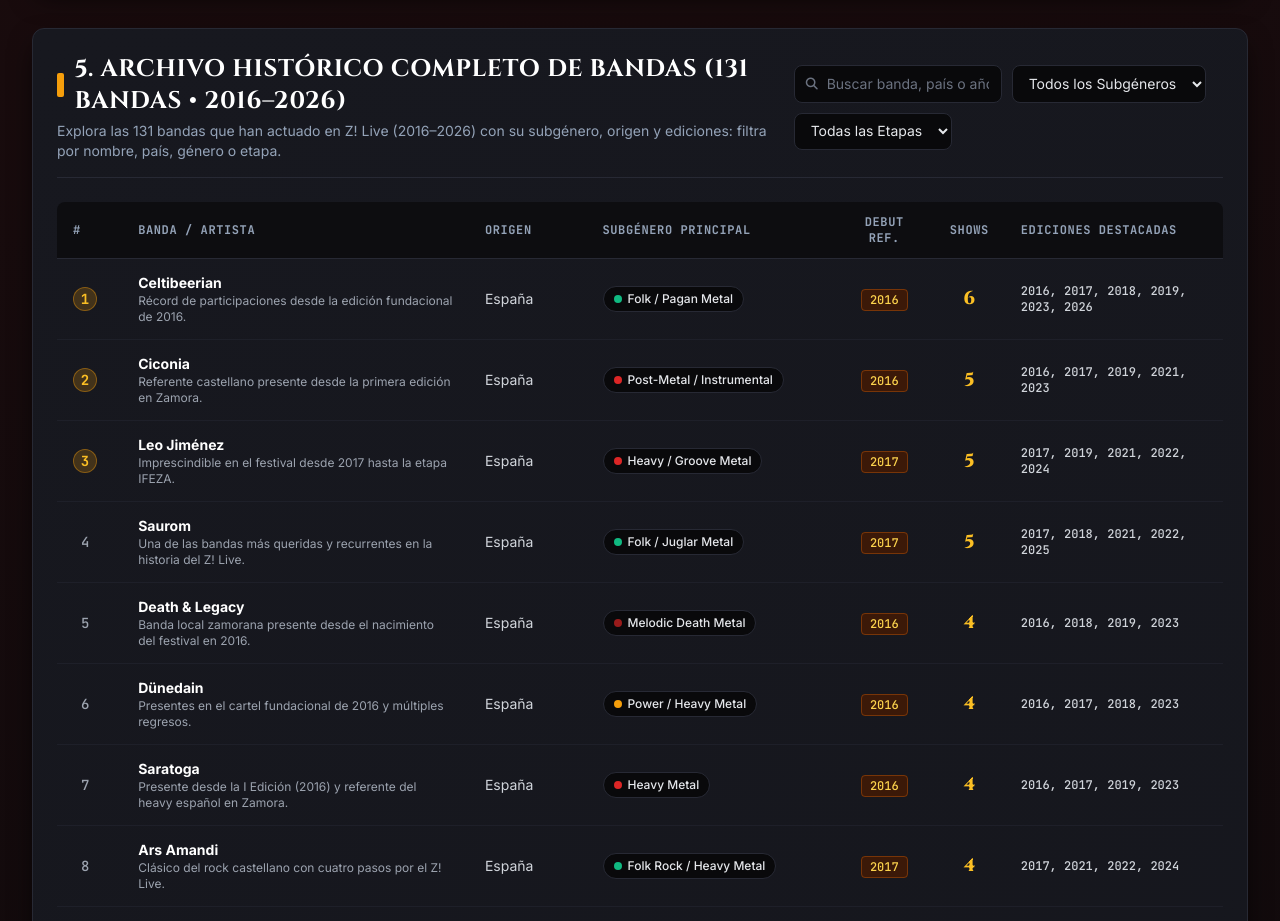
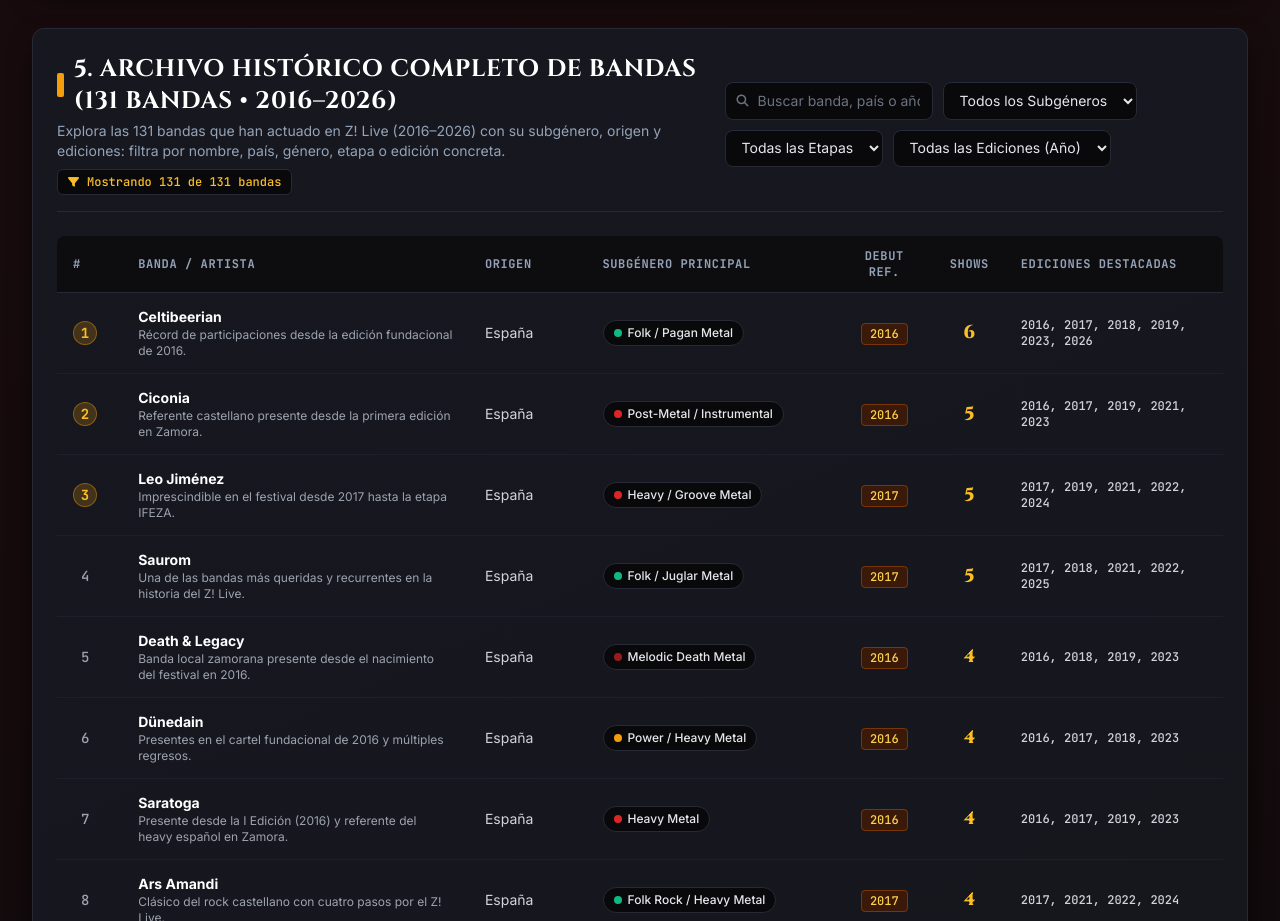
Before and after one commit to jezabelabernal/Z-Live-Zamora-Analytics, a plain HTML site: page index.html in a window 1280 px wide. Shown: the part 3300-4221 px from the top of the page. Drawn offline with nearby package versions, Linux system fonts and the light colour scheme.

Commit message:
Actualización 21:25 19/11/26
Actualización de histórico de bandas a 131

```diff
--- a/index.html
+++ b/index.html
@@ -585,8 +585,12 @@
                         </h2>
                     </div>
                     <p class="text-xs sm:text-sm text-zlive-steel mt-1">
-                        Explora las 131 bandas que han actuado en Z! Live (2016–2026) con su subgénero, origen y ediciones: filtra por nombre, país, género o etapa.
+                        Explora las 131 bandas que han actuado en Z! Live (2016–2026) con su subgénero, origen y ediciones: filtra por nombre, país, género, etapa o edición concreta.
                     </p>
+                    <div class="mt-2 inline-flex items-center gap-2 px-2.5 py-1 rounded-md bg-zlive-black border border-zlive-border text-xs font-mono text-amber-400">
+                        <i class="fa-solid fa-filter text-[11px]"></i>
+                        <span id="bands-count-indicator">Mostrando 131 de 131 bandas</span>
+                    </div>
                 </div>
 
                 <div class="flex flex-col sm:flex-row flex-wrap gap-2.5">
@@ -622,6 +626,24 @@
                         <option value="ALL">Todas las Etapas</option>
                         <option value="2010s">2016–2019</option>
                         <option value="2020s">2022–2026</option>
+                    </select>
+
+                    <select
+                        id="year-filter"
+                        onchange="filterBandsTable()"
+                        class="px-3 py-2 bg-zlive-black border border-zlive-border rounded-lg text-xs sm:text-sm text-gray-200 focus:outline-none focus:border-amber-500 transition cursor-pointer"
+                    >
+                        <option value="ALL">Todas las Ediciones (Año)</option>
+                        <option value="2026">Edición 2026</option>
+                        <option value="2025">Edición 2025</option>
+                        <option value="2024">Edición 2024</option>
+                        <option value="2023">Edición 2023</option>
+                        <option value="2022">Edición 2022</option>
+                        <option value="2021">Edición 2021 (Z! Live On)</option>
+                        <option value="2019">Edición 2019</option>
+                        <option value="2018">Edición 2018</option>
+                        <option value="2017">Edición 2017</option>
+                        <option value="2016">Edición 2016</option>
                     </select>
                 </div>
             </div>
@@ -3384,6 +3406,14 @@
         function renderBandsTable(data) {
             const tbody = document.getElementById('bands-table-body');
             const noResults = document.getElementById('no-results-msg');
+            const countIndicator = document.getElementById('bands-count-indicator');
+            const yearSelect = document.getElementById('year-filter');
+            const selectedYear = yearSelect ? yearSelect.value : 'ALL';
+            if (countIndicator) {
+                countIndicator.textContent = selectedYear !== 'ALL'
+                    ? `Mostrando ${data.length} bandas en la edición ${selectedYear}`
+                    : `Mostrando ${data.length} de ${historicalBands.length} bandas`;
+            }
             if (!tbody) return;
 
             if (data.length === 0) {
@@ -3425,7 +3455,11 @@
                         <td class="py-3.5 px-3 sm:px-4 text-center">
                             <span class="font-display text-base sm:text-lg font-extrabold text-amber-400">${band.count}</span>
                         </td>
-                        <td class="py-3.5 px-3 sm:px-4 text-xs font-mono text-gray-300">${band.highlights}</td>
+                        <td class="py-3.5 px-3 sm:px-4 text-xs font-mono text-gray-300">${
+                            selectedYear !== 'ALL'
+                                ? band.highlights.replace(new RegExp(`\\b(${selectedYear})\\b`, 'g'), '<span class="px-1.5 py-0.5 rounded bg-amber-500/20 text-amber-300 border border-amber-500/40 font-bold">$1</span>')
+                                : band.highlights
+                        }</td>
                     </tr>
                 `;
             }).join('');
@@ -3435,6 +3469,7 @@
             const searchTerm = document.getElementById('band-search').value.toLowerCase().trim();
             const selectedGenre = document.getElementById('genre-filter').value;
             const selectedDecade = document.getElementById('decade-filter').value;
+            const selectedYear = document.getElementById('year-filter').value;
 
             const filtered = historicalBands.filter(band => {
                 const matchesSearch =
@@ -3447,8 +3482,9 @@
 
                 const matchesGenre = selectedGenre === 'ALL' || band.genre === selectedGenre;
                 const matchesDecade = selectedDecade === 'ALL' || band.decades.includes(selectedDecade);
-
-                return matchesSearch && matchesGenre && matchesDecade;
+                const matchesYear = selectedYear === 'ALL' || new RegExp(`\\b${selectedYear}\\b`).test(band.highlights);
+
+                return matchesSearch && matchesGenre && matchesDecade && matchesYear;
             });
 
             renderBandsTable(filtered);
@@ -3458,6 +3494,7 @@
             document.getElementById('band-search').value = '';
             document.getElementById('genre-filter').value = 'ALL';
             document.getElementById('decade-filter').value = 'ALL';
+            document.getElementById('year-filter').value = 'ALL';
             renderBandsTable(historicalBands);
         }
 
```
